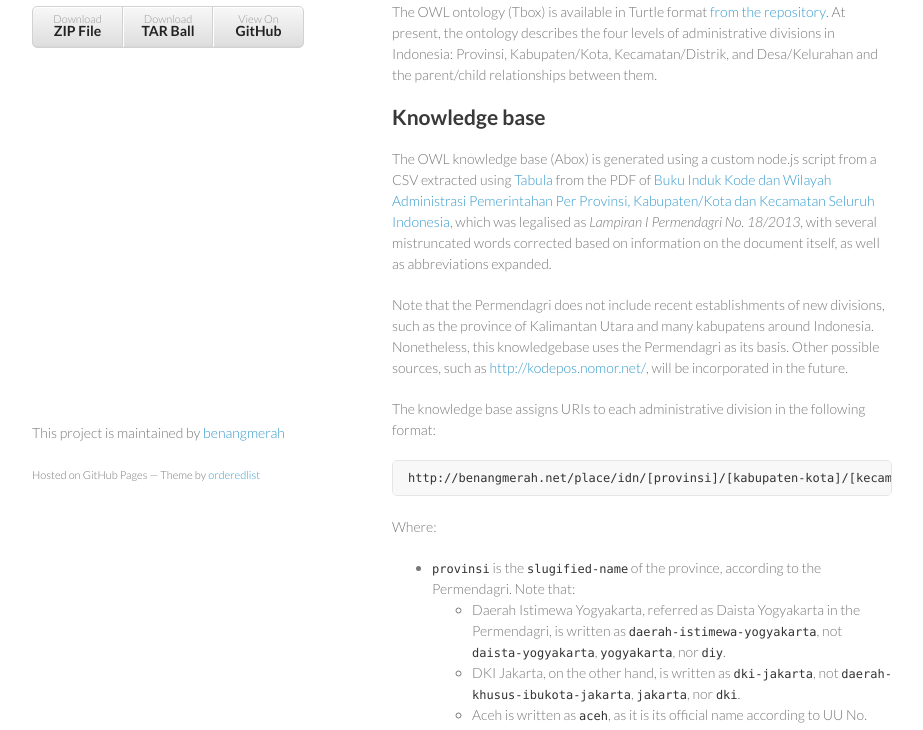
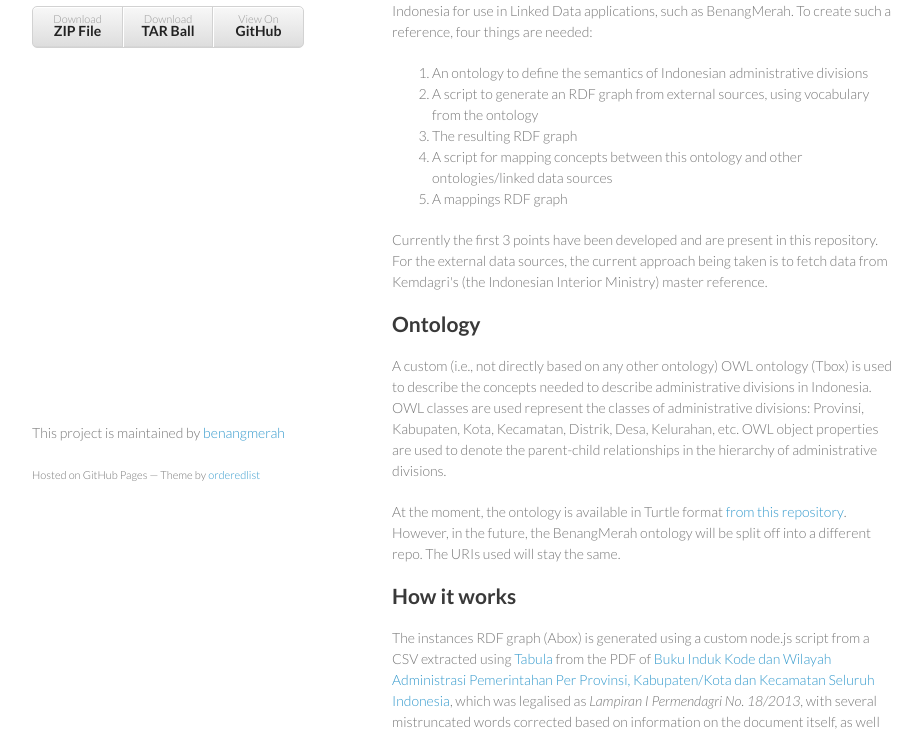
Before and after one commit to benangmerah/wilayah, a plain HTML site: page index.html in a window 1280 px wide. Shown: the part 246-976 px from the top of the page, without its empty margins (178-1101 px from the left). Drawn offline with Linux system fonts and the light colour scheme.

```diff
--- a/index.html
+++ b/index.html
@@ -28,17 +28,29 @@
         </ul>
       </header>
       <section>
-        <p>This repository holds an OWL ontology and knowledge base that attempts to reflect the official, current administrative division structure in Indonesia. The current approach being taken is to fetch data from Kemdagri's (the Indonesian Interior Ministry) master reference and build an ontology model based on that. There will also be mappings to other ontologies, such as GeoNames, schema.org, etc. The OWL files are stored in the Turtle syntax.</p>
+        <p>Having a common vocabulary for identifying places in Indonesia is essential for synergising development efforts across multiple stakeholders. However, at present, different organizations refer to the same places by different names. Additionally, existing efforts to identify places in Indonesia, such as those identified by GeoNames, are generally incomplete and may not reflect the actual structure of administrative divisions in Indonesia. Thankfully, through the use of Linked Data, it is possible to align these disparate representations using predicates like <code>owl:sameAs</code>.</p>
+
+<p>This repository aims to create a reference for identifying administrative divisions in Indonesia for use in Linked Data applications, such as BenangMerah. To create such a reference, four things are needed:</p>
+
+<ol>
+<li>An ontology to define the semantics of Indonesian administrative divisions</li>
+<li>A script to generate an RDF graph from external sources, using vocabulary from the ontology</li>
+<li>The resulting RDF graph</li>
+<li>A script for mapping concepts between this ontology and other ontologies/linked data sources</li>
+<li>A mappings RDF graph</li>
+</ol><p>Currently the first 3 points have been developed and are present in this repository. For the external data sources, the current approach being taken is to fetch data from Kemdagri's (the Indonesian Interior Ministry) master reference.</p>
 
 <h2>
 <a name="ontology" class="anchor" href="#ontology"><span class="octicon octicon-link"></span></a>Ontology</h2>
 
-<p>The OWL ontology (Tbox) is available in Turtle format <a href="https://raw.githubusercontent.com/benangmerah/wilayah/master/ontology.ttl">from the repository</a>. At present, the ontology describes the four levels of administrative divisions in Indonesia: Provinsi, Kabupaten/Kota, Kecamatan/Distrik, and Desa/Kelurahan and the parent/child relationships between them.</p>
+<p>A custom (i.e., not directly based on any other ontology) OWL ontology (Tbox) is used to describe the concepts needed to describe administrative divisions in Indonesia. OWL classes are used represent the classes of administrative divisions: Provinsi, Kabupaten, Kota, Kecamatan, Distrik, Desa, Kelurahan, etc. OWL object properties are used to denote the parent-child relationships in the hierarchy of administrative divisions.</p>
+
+<p>At the moment, the ontology is available in Turtle format <a href="https://raw.githubusercontent.com/benangmerah/wilayah/master/ontology.ttl">from this repository</a>. However, in the future, the BenangMerah ontology will be split off into a different repo. The URIs used will stay the same.</p>
 
 <h2>
-<a name="knowledge-base" class="anchor" href="#knowledge-base"><span class="octicon octicon-link"></span></a>Knowledge base</h2>
+<a name="how-it-works" class="anchor" href="#how-it-works"><span class="octicon octicon-link"></span></a>How it works</h2>
 
-<p>The OWL knowledge base (Abox) is generated using a custom node.js script from a CSV extracted using <a href="http://tabula.nerdpower.org/">Tabula</a> from the PDF of <a href="http://www.kemendagri.go.id/pages/data-wilayah">Buku Induk Kode dan Wilayah Administrasi Pemerintahan Per Provinsi, Kabupaten/Kota dan Kecamatan Seluruh Indonesia</a>, which was legalised as <em>Lampiran I Permendagri No. 18/2013</em>, with several mistruncated words corrected based on information on the document itself, as well as abbreviations expanded.</p>
+<p>The instances RDF graph (Abox) is generated using a custom node.js script from a CSV extracted using <a href="http://tabula.nerdpower.org/">Tabula</a> from the PDF of <a href="http://www.kemendagri.go.id/pages/data-wilayah">Buku Induk Kode dan Wilayah Administrasi Pemerintahan Per Provinsi, Kabupaten/Kota dan Kecamatan Seluruh Indonesia</a>, which was legalised as <em>Lampiran I Permendagri No. 18/2013</em>, with several mistruncated words corrected based on information on the document itself, as well as abbreviations expanded.</p>
 
 <p>Note that the Permendagri does not include recent establishments of new divisions, such as the province of Kalimantan Utara and many kabupatens around Indonesia. Nonetheless, this knowledgebase uses the Permendagri as its basis. Other possible sources, such as <a href="http://kodepos.nomor.net/">http://kodepos.nomor.net/</a>, will be incorporated in the future.</p>
 
@@ -67,7 +79,7 @@
 
 <p>Each resource is <code>rdfs:label</code>-ed by its name according to the Permendagri.</p>
 
-<p>The OWL ontology (schema, if you may) is available in Turtle format <a href="https://raw.githubusercontent.com/benangmerah/idn-adm-div-ont/master/instances.ttl">from the repository</a>.</p>
+<p>The instances RDF graph is available in Turtle format <a href="https://raw.githubusercontent.com/benangmerah/idn-adm-div-ont/master/instances.ttl">from the repository</a>.</p>
 
 <h1>
 <a name="about-benangmerah" class="anchor" href="#about-benangmerah"><span class="octicon octicon-link"></span></a>About BenangMerah</h1>
```
Also changed, not shown: params.json (+1 -1 lines).
